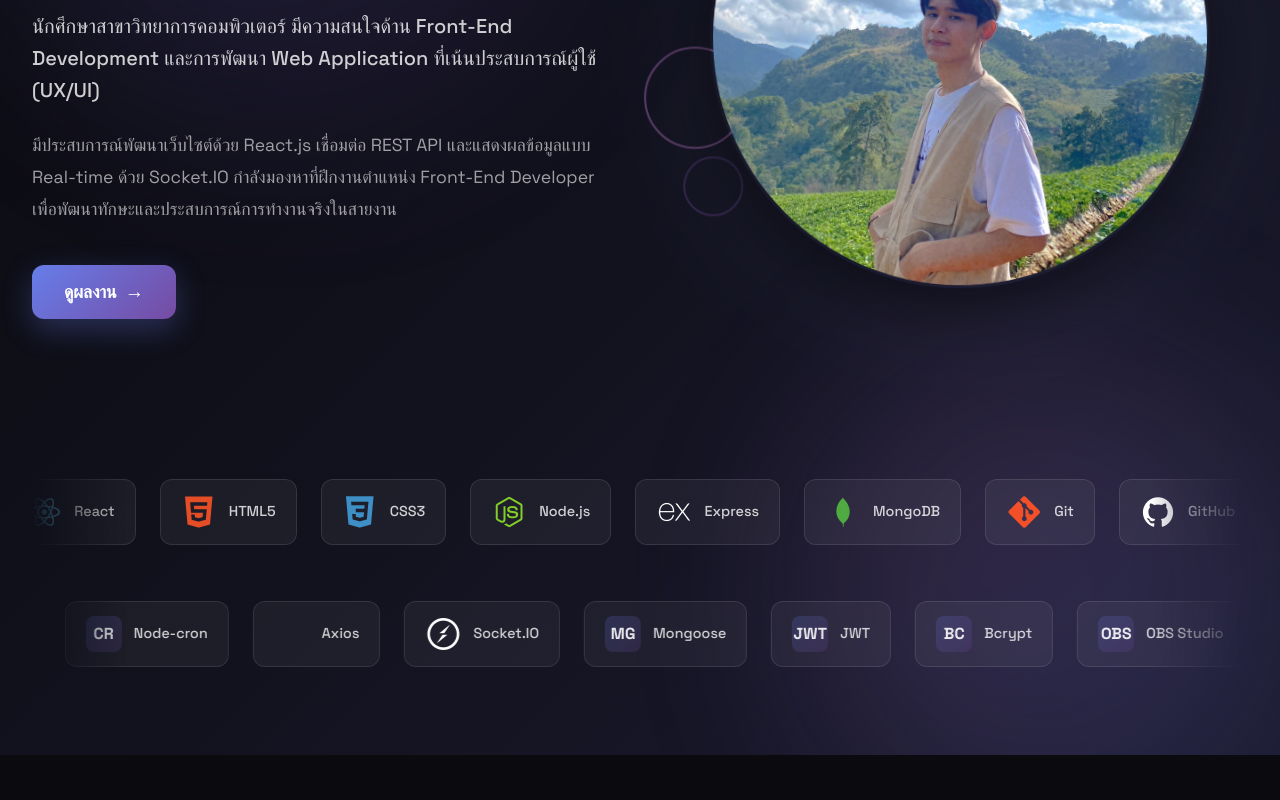
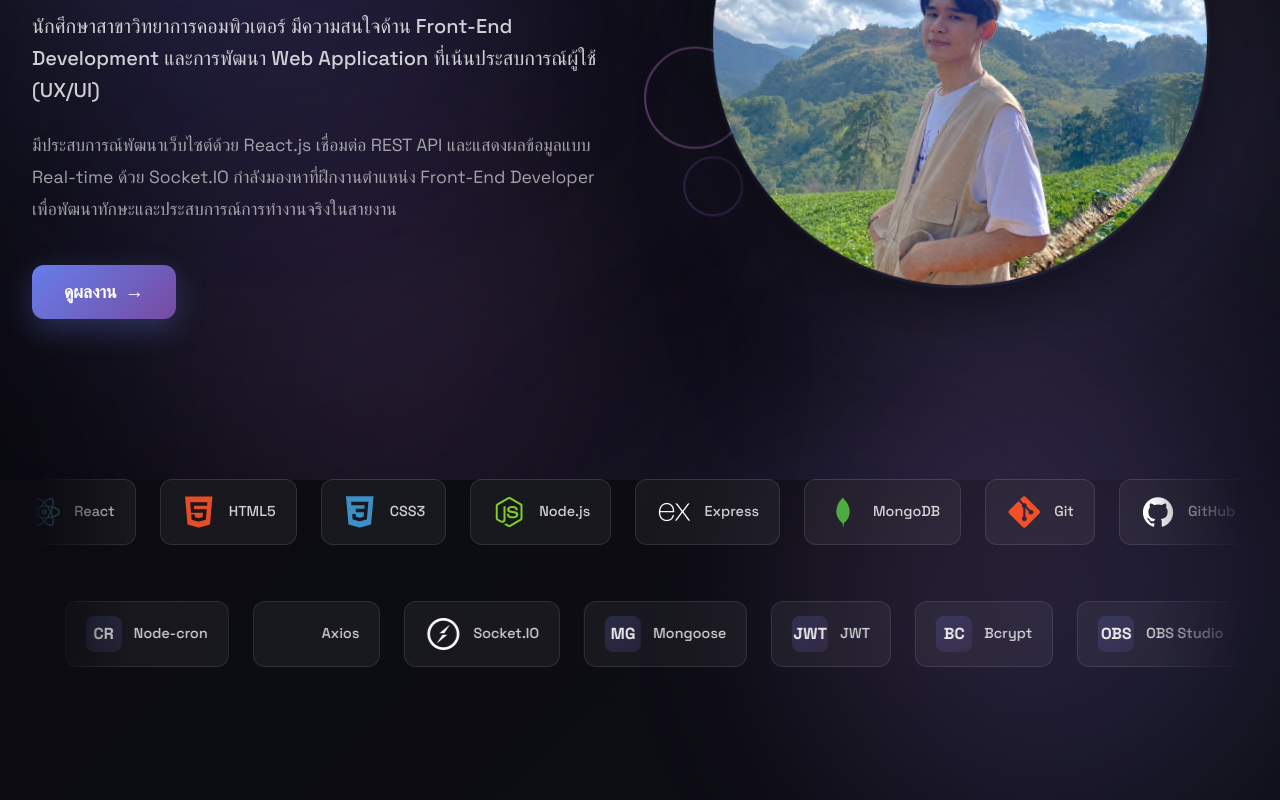
Before and after one commit to 66JJN/66JJN.github.io, a React (Vite) app: page / in a window 1280 px wide. Shown: the part 320-1120 px from the top of the page. Built offline with nearby package versions, Linux system fonts and the light colour scheme.

Commit message:
feat: Initialize portfolio application with core components, global styling, and animated background effects.

```diff
--- a/src/App.css
+++ b/src/App.css
@@ -1,9 +1,88 @@
 .app {
   min-height: 100vh;
   overflow-x: hidden;
+  background: linear-gradient(135deg, #0a0a0f 0%, #1a1a2e 100%);
+  position: relative;
 }
 
 /* Smooth transitions between sections */
 section {
   scroll-margin-top: 20px;
 }
+
+/* ===== Global Background Effects ===== */
+.globalBgLayer {
+  position: fixed;
+  top: 0;
+  left: 0;
+  width: 100%;
+  height: 100%;
+  pointer-events: none;
+  z-index: 0;
+  overflow: hidden;
+}
+
+/* Blurred gradient blobs */
+.globalBgEffect {
+  position: absolute;
+  border-radius: 50%;
+  filter: blur(120px);
+  opacity: 0.12;
+}
+
+.globalBgEffect1 {
+  width: 600px;
+  height: 600px;
+  background: linear-gradient(135deg, #667eea, #764ba2);
+  top: 10%;
+  left: -5%;
+  animation: globalMove1 25s ease-in-out infinite;
+}
+
+.globalBgEffect2 {
+  width: 500px;
+  height: 500px;
+  background: linear-gradient(135deg, #f093fb, #667eea);
+  top: 35%;
+  right: -8%;
+  animation: globalMove2 20s ease-in-out infinite;
+}
+
+.globalBgEffect3 {
+  width: 450px;
+  height: 450px;
+  background: linear-gradient(135deg, #764ba2, #f093fb);
+  top: 60%;
+  left: 10%;
+  animation: globalMove3 22s ease-in-out infinite;
+}
+
+.globalBgEffect4 {
+  width: 550px;
+  height: 550px;
+  background: linear-gradient(135deg, #667eea, #764ba2);
+  top: 85%;
+  right: 5%;
+  animation: globalMove4 18s ease-in-out infinite;
+}
+
+/* ===== Animations for bg effects ===== */
+@keyframes globalMove1 {
+  0%, 100% { transform: translate(0, 0); }
+  50% { transform: translate(80px, 40px); }
+}
+
+@keyframes globalMove2 {
+  0%, 100% { transform: translate(0, 0); }
+  50% { transform: translate(-70px, -50px); }
+}
+
+@keyframes globalMove3 {
+  0%, 100% { transform: translate(0, 0); }
+  50% { transform: translate(60px, -30px); }
+}
+
+@keyframes globalMove4 {
+  0%, 100% { transform: translate(0, 0); }
+  50% { transform: translate(-90px, 40px); }
+}
--- a/src/App.jsx
+++ b/src/App.jsx
@@ -15,6 +15,14 @@ function App() {
   return (
     <LanguageProvider>
       <div className="app">
+        {/* Global Background Layer */}
+        <div className="globalBgLayer">
+          <div className="globalBgEffect globalBgEffect1"></div>
+          <div className="globalBgEffect globalBgEffect2"></div>
+          <div className="globalBgEffect globalBgEffect3"></div>
+          <div className="globalBgEffect globalBgEffect4"></div>
+        </div>
+
         <Navbar />
         <HeroNew />
         <div id="why-frontend">
--- a/src/components/Footer.module.css
+++ b/src/components/Footer.module.css
@@ -1,8 +1,31 @@
 .footer {
-    background: linear-gradient(135deg, #0a0a0f 0%, #1a1a2e 100%);
     color: white;
     padding: var(--spacing-2xl) 0 var(--spacing-lg);
     margin-top: var(--spacing-3xl);
+    position: relative;
+    overflow: hidden;
+}
+
+.footer::before {
+    content: "";
+    position: absolute;
+    top: 0; /* ดันให้อยู่ขอบบนสุดของ Footer */
+    left: 0;
+    width: 100%; /* ให้กว้างเต็มจอ */
+    height: 1px; /* ความหนาของเส้นกั้น (ปรับเพิ่มลดได้) */
+
+    /* ไล่สีจากซ้ายไปขวา หัวท้ายโปร่งใส ตรงกลางทึบ */
+    background: linear-gradient(
+        to right,
+        transparent 0%,
+        rgba(102, 126, 234, 0.8) 20%,
+        rgba(118, 75, 162, 0.8) 80%,
+        transparent 100%
+    );
+
+    /* ใส่เงาเรืองแสงนิดๆ ให้ดูมีมิติ (แทนการใช้ blur แบบเดิม) */
+    box-shadow: 0 0 15px rgba(102, 126, 234, 0.4);
+    pointer-events: none;
 }
 
 .content {
--- a/src/components/HeroNew.module.css
+++ b/src/components/HeroNew.module.css
@@ -4,9 +4,7 @@
     flex-direction: column;
     justify-content: center;
     position: relative;
-    overflow: hidden;
     padding-top: 80px;
-    background: linear-gradient(135deg, #0a0a0f 0%, #1a1a2e 100%);
 }
 
 .container {
--- a/src/components/Navbar.jsx
+++ b/src/components/Navbar.jsx
@@ -25,7 +25,7 @@ const Navbar = () => {
     return (
         <nav className={styles.navbar}>
             <div className={styles.container}>
-                <div className={styles.logo}>
+                <div className={styles.logo} onClick={() => window.scrollTo({ top: 0, behavior: 'smooth' })} style={{ cursor: 'pointer' }}>
                     <span className={styles.logoText}>PORTFOLIO</span>
                 </div>
 
```
